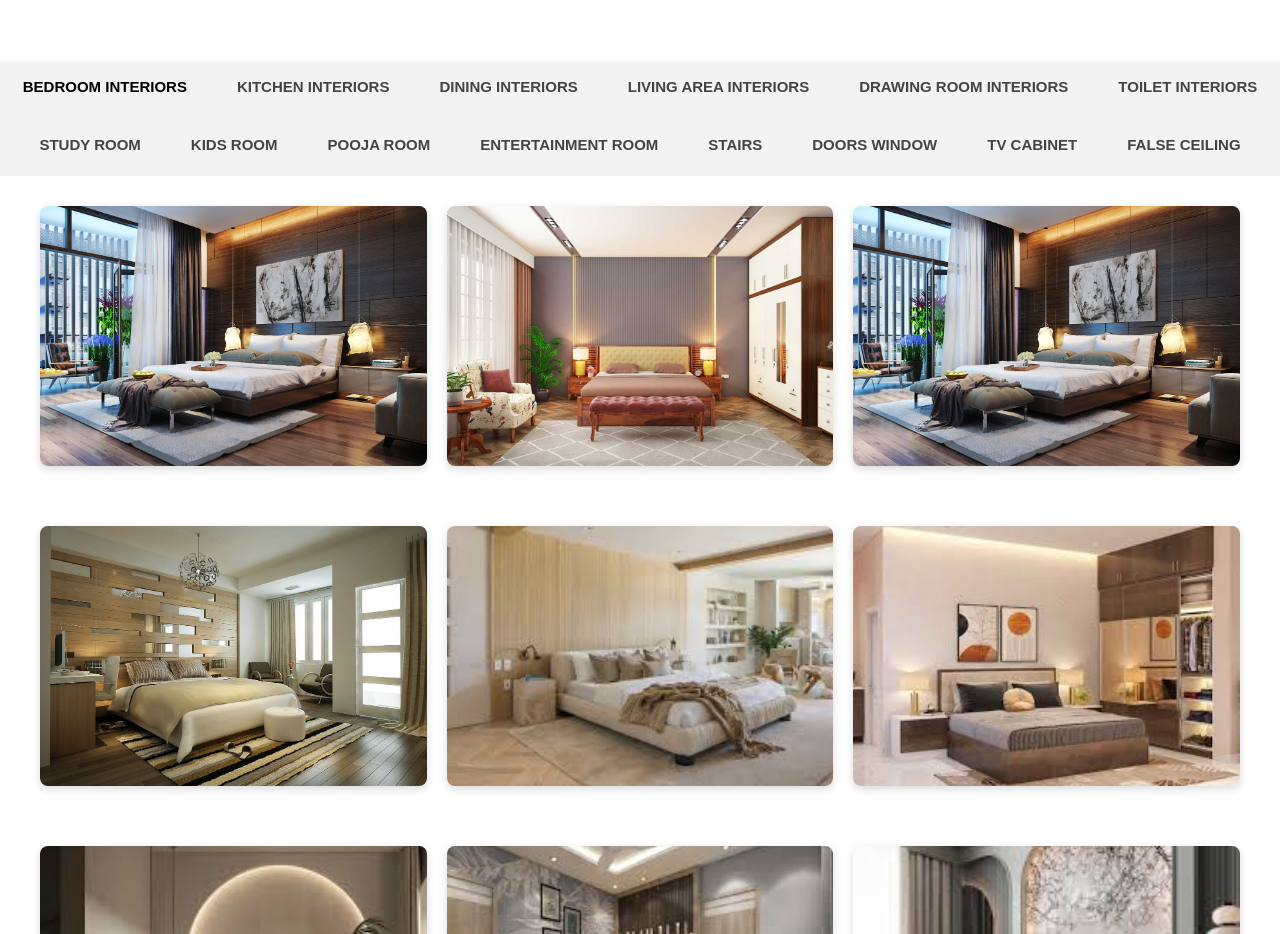
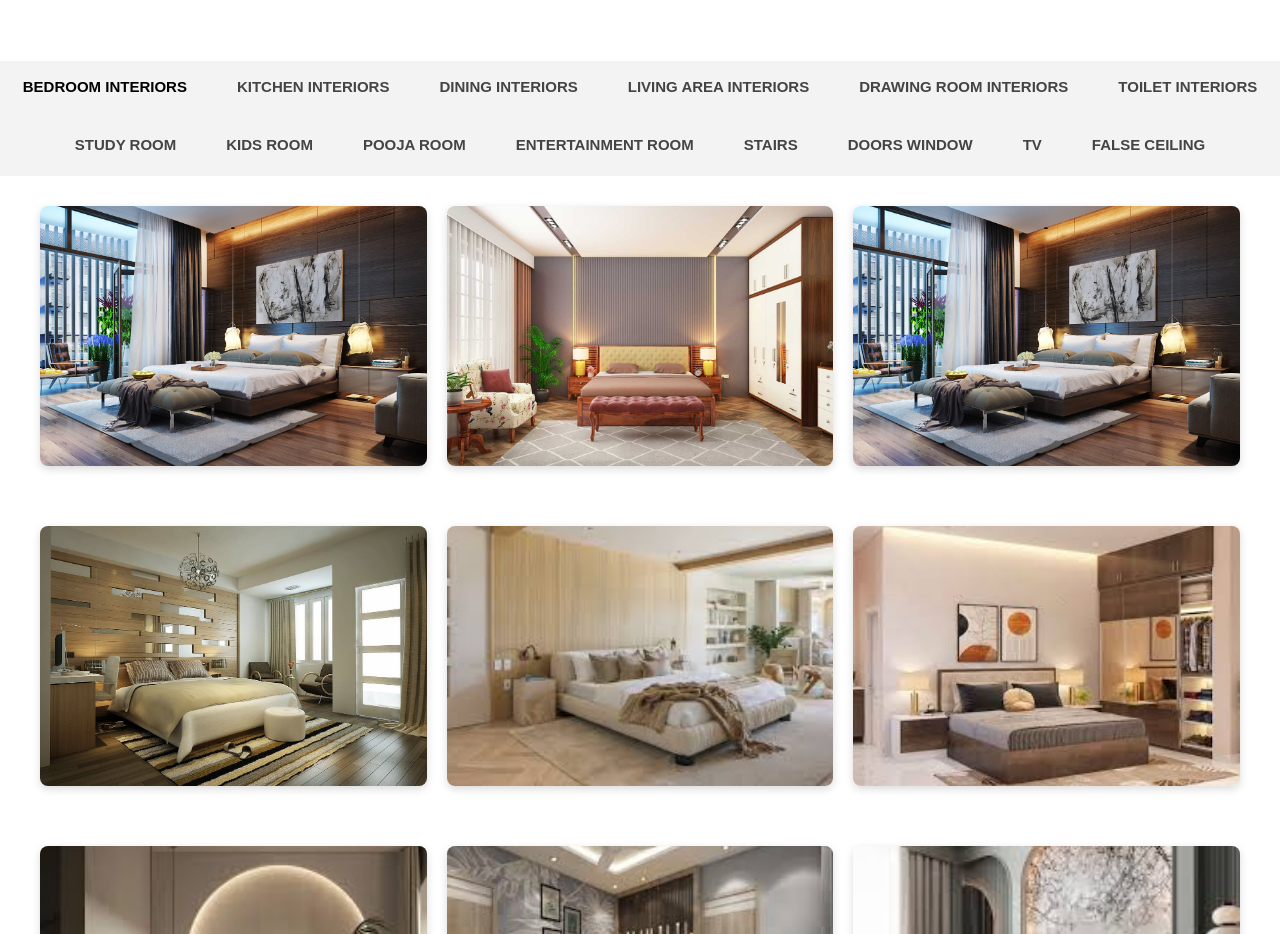
Before and after one commit to ScratchWebOfficial/InteriorDesign2, a React (Vite) app: page /residential/bedroom in a window 1280 px wide. Shown: the part 780-1714 px from the top of the page. Built offline with nearby package versions, Linux system fonts and the light colour scheme.

Commit message:
Update bedroom.jsx

```diff
--- a/src/components/Portfolio/bedroom.jsx
+++ b/src/components/Portfolio/bedroom.jsx
@@ -42,7 +42,7 @@ const Bedroom = () => {
           <li>ENTERTAINMENT ROOM</li>
           <li>STAIRS</li>
           <li>DOORS WINDOW</li>
-          <li>TV CABINET</li>
+          <li>TV </li>
           <li>FALSE CEILING</li>
         </ul>
       </section>
```
